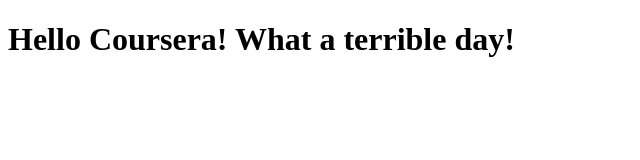
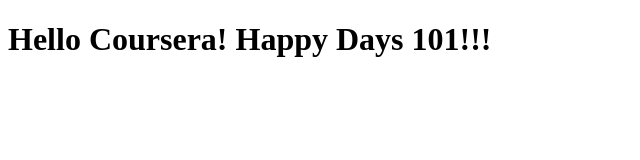
Before and after one commit to rlpike/coursera-test, a plain HTML site: page site/index.html in a window 1280 px wide. Shown: the whole page, without its empty margins (0-640 px from the left). Drawn offline with Linux system fonts and the light colour scheme.

Commit message:
update 3.0

```diff
--- a/site/index.html
+++ b/site/index.html
@@ -6,6 +6,6 @@
 	<title>Hello Coursera!</title>
 </head>
 <body>
-<h1>Hello Coursera! What a terrible day!</h1>
+<h1>Hello Coursera! Happy Days 101!!!</h1>
 </body>
 </html>
```
